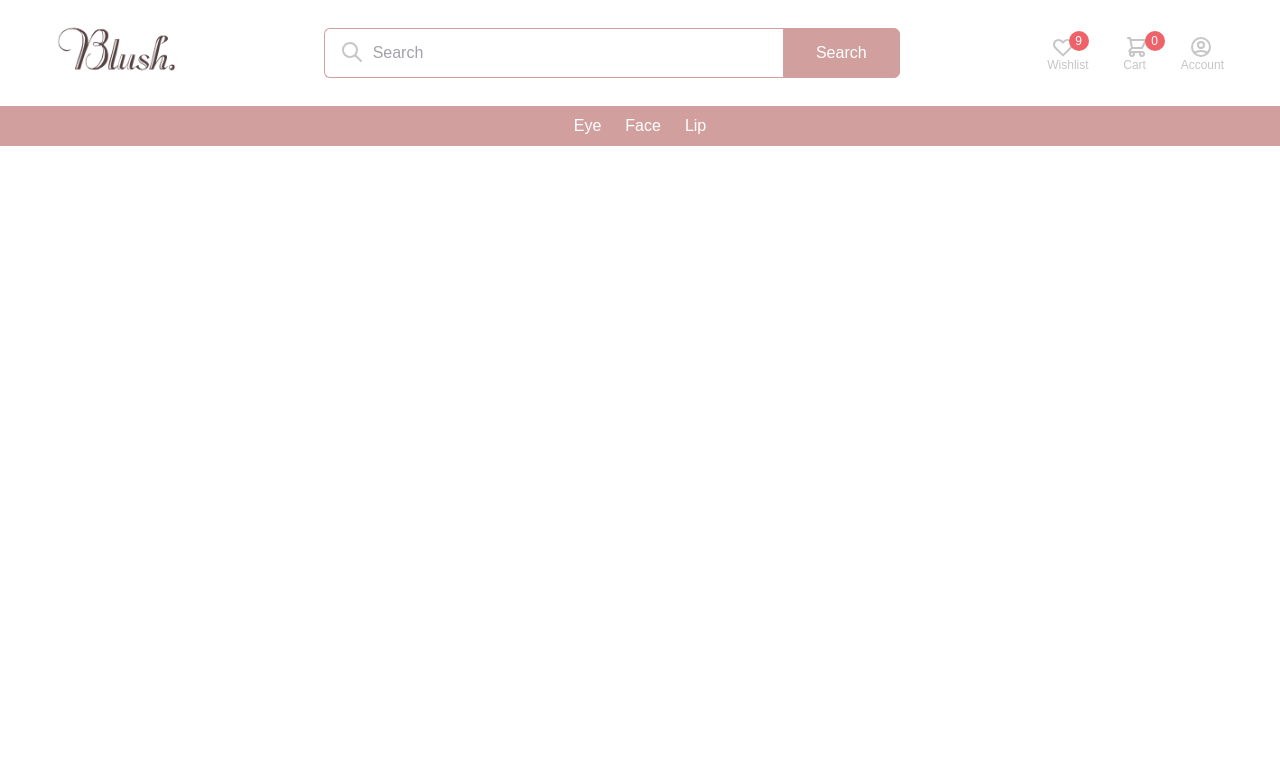
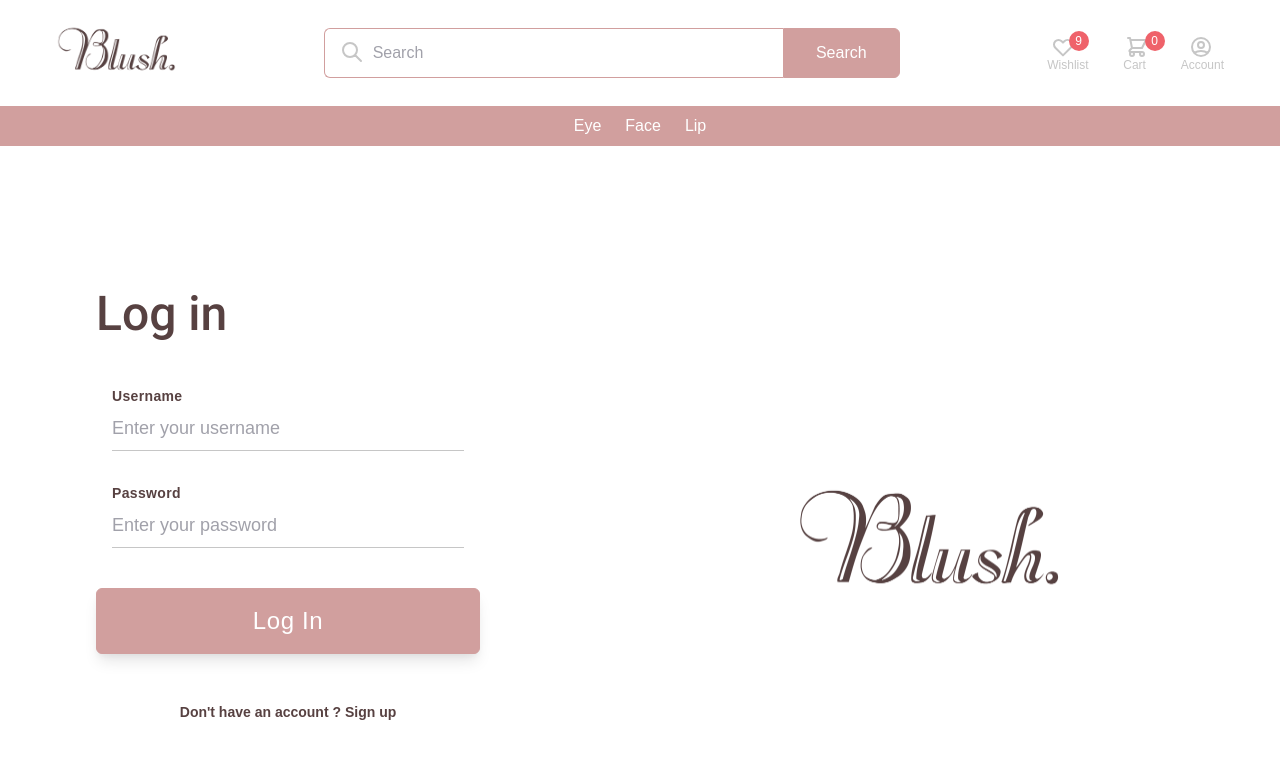
Before and after one commit to mahaatechcampus/Final-Project-T1000, a React (Create React App) app in the folder blush-app/frontend/: page /login in a window 1280 px wide. Shown: the top 758 px of the page. Built offline with nearby package versions, Linux system fonts and the light colour scheme.

Commit message:
login style

```diff
--- a/blush-app/frontend/src/Component/Login.js
+++ b/blush-app/frontend/src/Component/Login.js
@@ -1,10 +1,77 @@
 import React from 'react'
+import {Link } from "react-router-dom";
 
 function Login() {
     return (
-        <div>
+    <div>
+    <div className="lg:flex">
+  <div className="lg:w-1/2 xl:max-w-screen-sm">
+    {/* <div className="py-12   lg:bg-color11 flex justify-center lg:justify-start lg:px-12">
 
+    </div> */}
+    <div className="mt-36  px-12 sm:px-24 md:px-48 lg:px-12 lg:mt-36 xl:px-24 xl:max-w-2xl">
+      <h2
+        className="text-center text-4xl  text-color3  font-medium lg:text-left xl:text-5xl
+              xl:text-bold"
+      >
+        Log in
+      </h2>
+      <div className="mt-12">
+        <form >
+          <div className="container">
+            <div className="text-sm font-bold text-color3 tracking-wide">
+              Username
+            </div>
+            <input
+              className="w-full text-lg py-2 border-b border-color12 focus:outline-none focus:border-indigo-500"
+              type
+              placeholder="Enter your username"
+            />
+          </div>
+          <div className=" container mt-8 pl-4">
+            <div className="flex justify-between items-center">
+              <div className="text-sm font-bold text-color3 tracking-wide">
+                Password
+              </div>
+
+            </div>
+            <input
+              className="w-full text-lg py-2 border-b border-color12 focus:outline-none focus:border-indigo-500"
+              type
+              placeholder="Enter your password"
+            />
+          </div>
+
+          <div className="mt-10 pl4">
+            <button
+            className="bg-color1 border border-color1 text-color11 p-4 w-full rounded-md tracking-wide
+                font-medium text-2xl font-display focus:outline-none focus:shadow-outline hover:bg-transparent  hover:text-color1
+            shadow-lg"
+            >
+              Log In
+            </button>
+          </div>
+        </form>
+        <div className="my-12  text-sm font-display font-semibold text-color3 text-center">
+          Don't have an account ?{" "}
+          <Link to="/register" className="cursor-pointer text-indigo-600 hover:text-color1">
+            Sign up
+          </Link>
         </div>
+      </div>
+    </div>
+  </div>
+
+
+  <div className="hidden lg:flex items-center justify-center bg-color11 flex-1 h-screen">
+    <div className="max-w-xs transform duration-200 hover:scale-110 cursor-pointer">
+      <img className="w-5/6 mx-auto" src="/Blush logo.png" alt="" />
+    </div>
+  </div>
+
+
+</div>
+</div>
     )
 }
 
```
